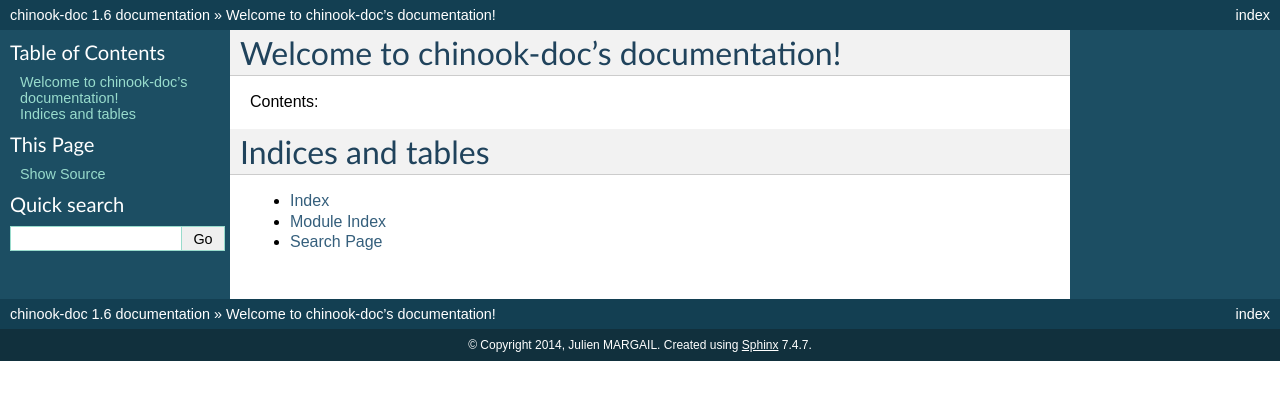
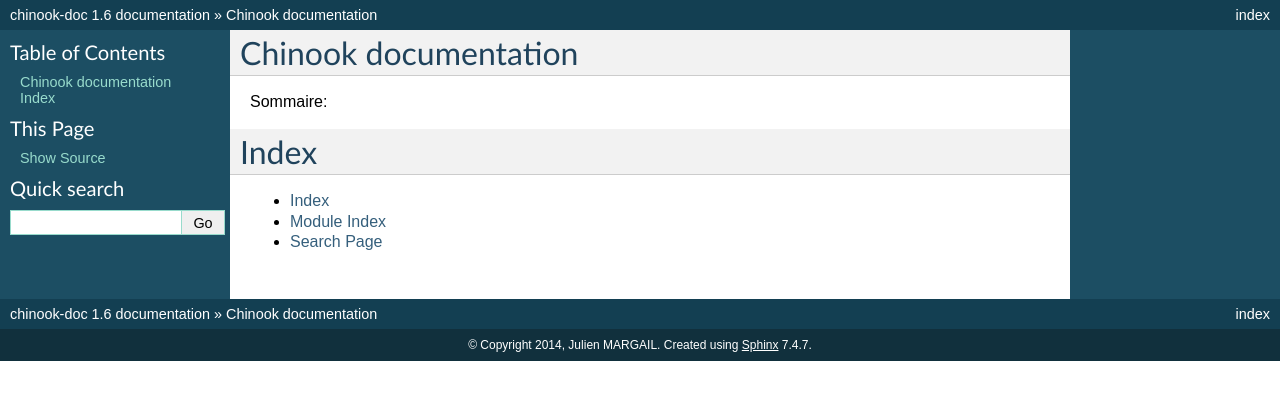
Before and after one commit to Vic-thor/chinook.doc, a Sphinx documentation site: the page built from source/index.rst, in a window 1280 px wide. Shown: the top 400 px of the page. Built offline with Sphinx 7.4.7, drawn with Linux system fonts in a browser that asks for light colours.

Commit message:
test modif
test mise a jour sur http://chinook.readthedocs.org/fr/latest/

```diff
--- a/source/index.rst
+++ b/source/index.rst
@@ -3,17 +3,17 @@
    You can adapt this file completely to your liking, but it should at least
    contain the root `toctree` directive.
 
-Welcome to chinook-doc's documentation!
+Chinook documentation
 =========================================
 
-Contents:
+Sommaire:
 
 .. toctree::
    :maxdepth: 2
 
 
 
-Indices and tables
+Index
 ==================
 
 * :ref:`genindex`
```
